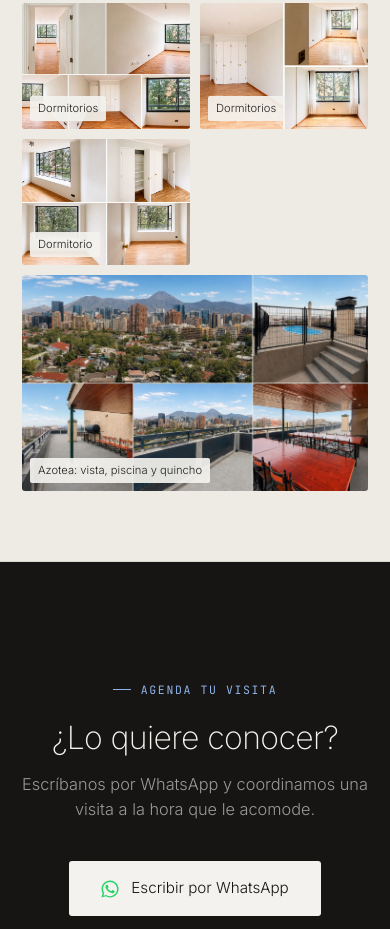
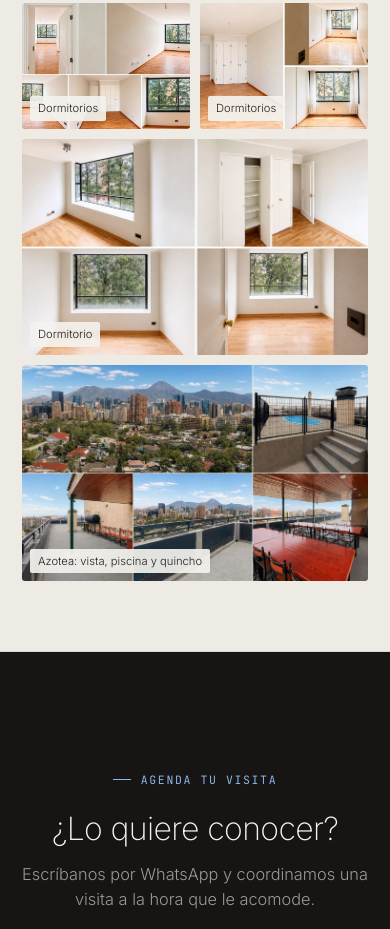
Before and after one commit to ignaciodisio-crypto/umhaus, a plain HTML site: page propiedades/martin-de-zamora/index.html in a window 390 px wide. Shown: the part 3141-4070 px from the top of the page. Drawn offline with Linux system fonts and the light colour scheme.

Commit message:
Galería: ajustar foto suelta en celular
Co-Authored-By: Claude Opus 5.5 <noreply@anthropic.com>
Claude-Session: https://claude.ai/code/session_01KqdLxVZ8tVu4XsTqt3LR4e

```diff
--- a/propiedades/martin-de-zamora/index.html
+++ b/propiedades/martin-de-zamora/index.html
@@ -150,6 +150,7 @@
     .gallery { grid-template-columns: 1fr 1fr; gap: 10px; }
     .g.w3, .g.w2 { grid-column: span 1; aspect-ratio: 4 / 3; }
     .g.w6 { grid-column: span 2; aspect-ratio: 16 / 10; }
+    .gallery .g:nth-child(8) { grid-column: span 2; aspect-ratio: 16 / 10; }
     .g figcaption { font-size: 0.7rem; left: 8px; bottom: 8px; padding: 4px 8px; }
     .nav-back { display: none; }
     .wa-float { display: flex; }
```
